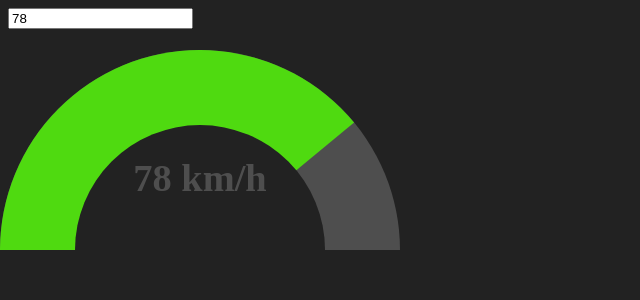
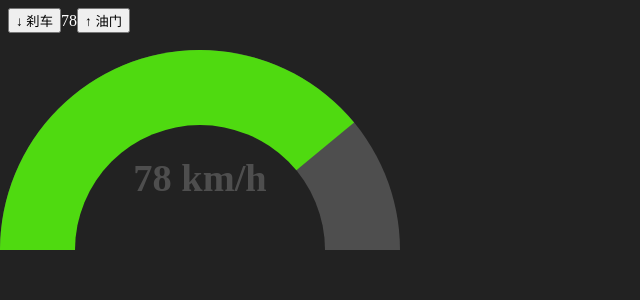
Before and after one commit to ChangsongYao/vuejs2rumentg, a Vue app: page / in a window 1280 px wide. Shown: the top 300 px of the page, without its empty margins (0-640 px from the left). Built offline with nearby package versions, Linux system fonts and the light colour scheme.

Commit message:
9.10让组件支持v-model指令

```diff
--- a/src/App.vue
+++ b/src/App.vue
@@ -1,7 +1,10 @@
 <template>
-  <div id="app">
-    <ez-gauge :value="v"></ez-gauge>
-    <input v-model.number="v" type="number">
+  <div id="app" tabindex="0" @keydown.down="v--"  @keydown.up="v++">
+    <button @click="v--"> &darr; 刹车</button>
+    <label class="v">{{v}}</label>
+    <button @click="v++"> &uarr; 油门</button>
+    <span class="status">{{status}}</span>
+    <ez-gauge v-model="v" @overload="onOverload"></ez-gauge>
   </div>
 </template>
 <script>
@@ -57,6 +60,7 @@
     height: 200px;
     top: 0%;
     border-radius: 250px 250px 0px 0px;
+    cursor:pointer;
   }
 
   .inner {
@@ -69,6 +73,7 @@
     margin-left: 75px;
     margin-right: auto;
     border-radius: 250px 250px 0px 0px;
+    pointer-events:none;
   }
 
   .indicator {
@@ -83,6 +88,7 @@
     border-radius: 0px 0px 200px 200px;
     transform-origin: center top;
     transition: all .1s ease-in-out;
+    pointer-events:none;
   }
 
   .indicator.overload{
@@ -106,6 +112,7 @@
     margin-left: auto;
     margin-right: auto;
     transition: all 1s ease-out;
+    pointer-events:none;
   }
   .status{
     color: red;
--- a/src/components/EzGauge.vue
+++ b/src/components/EzGauge.vue
@@ -1,8 +1,8 @@
 <template id="tpl-gauge">
   <div class="ez-gauge">
-    <div class="outer"></div>
+    <div class="outer" @click="triggerInput"></div>
     <div class="inner"></div>
-    <div class="indicator" :style="rotateStyle"></div>
+    <div class="indicator" :style="rotateStyle" :class="{overload:overload}"></div>
     <div class="data">
       <h1>{{value}} km/h</h1>
     </div>
@@ -31,6 +31,16 @@
         if(nv >= this.thresh && ov < this.thresh) this.$emit('overload',true);
         if(nv < this.thresh && ov >= this.thresh) this.$emit('overload',false);
       }
+    },
+    methods:{
+      triggerInput:function(evt){
+        var x = evt.offsetX - 200;
+        var y = 200 - evt.offsetY;
+        var angel = Math.PI - Math.atan(y/x);
+        angel = angel > Math.PI ? angel-Math.PI : angel;
+        var val = Math.floor(angel * (this.max-this.min) / Math.PI);
+        this.$emit('input',val);
+      }
     }
   }
 </script>
```
